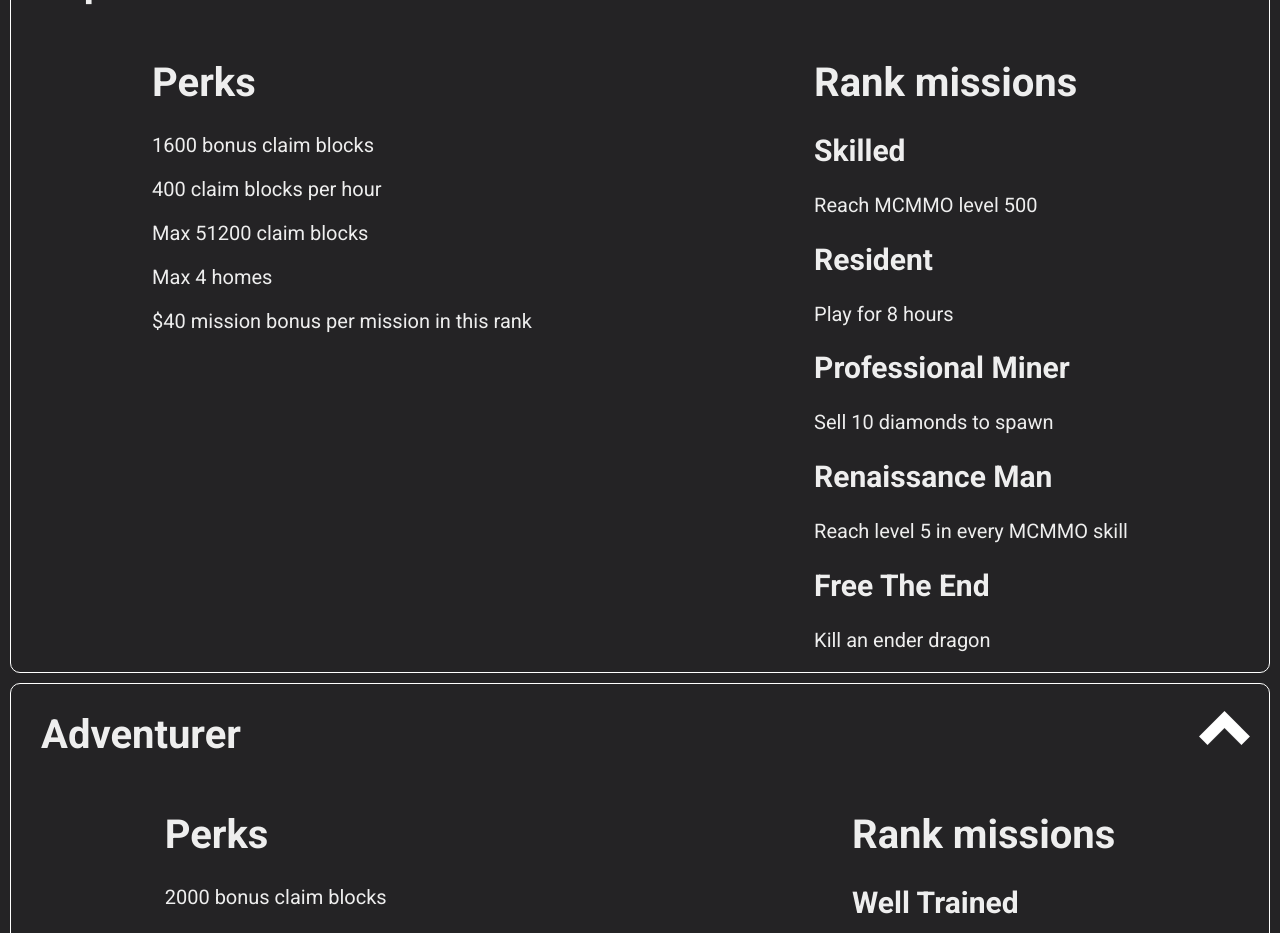
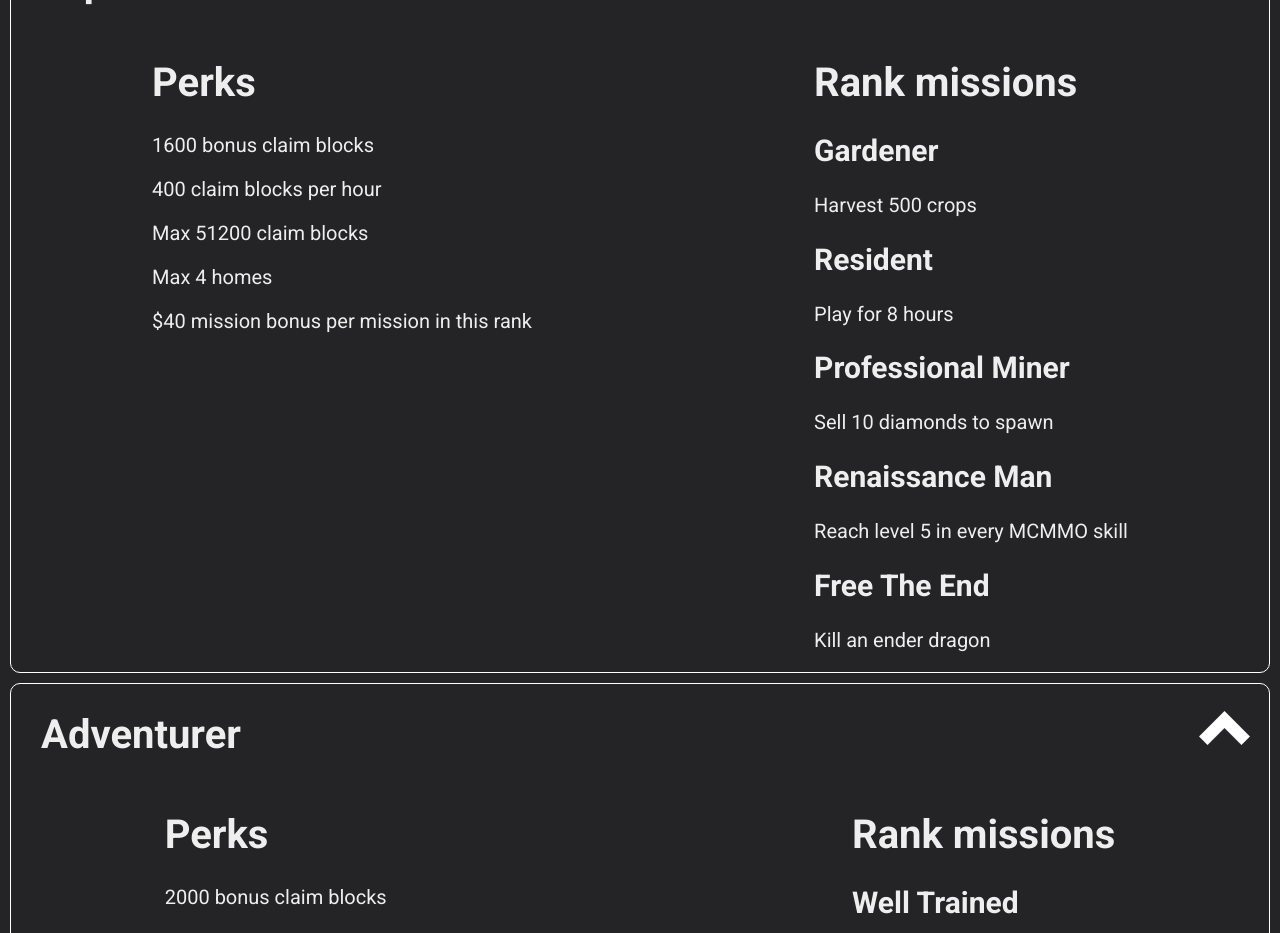
Before and after one commit to GNUGradyn/nebulacraft.net, a React (Create React App) app: page /survival/ranks in a window 1280 px wide. Shown: the part 1560-2493 px from the top of the page. Built offline with nearby package versions, Linux system fonts and the light colour scheme.

Commit message:
update site

```diff
--- a/src/pages/survivalRanks.tsx
+++ b/src/pages/survivalRanks.tsx
@@ -33,8 +33,8 @@
                 perks={["1600 bonus claim blocks", "400 claim blocks per hour", "Max 51200 claim blocks", "Max 4 homes", "$40 mission bonus per mission in this rank"]}
                 missions={[
                     {
-                        name: "Skilled",
-                        meta: ["Reach MCMMO level 500"]
+                        name: "Gardener",
+                        meta: ["Harvest 500 crops"]
                     },
                     {
                         name: "Resident",
```
